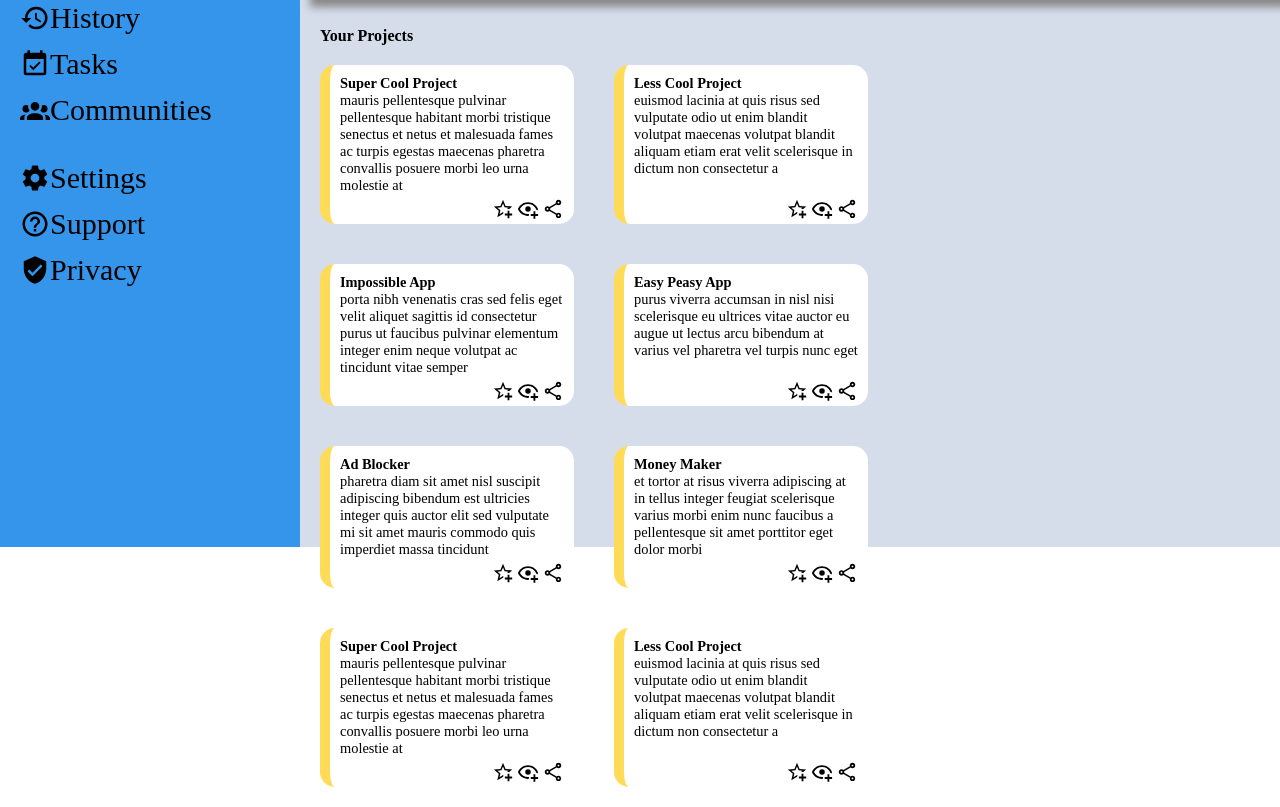
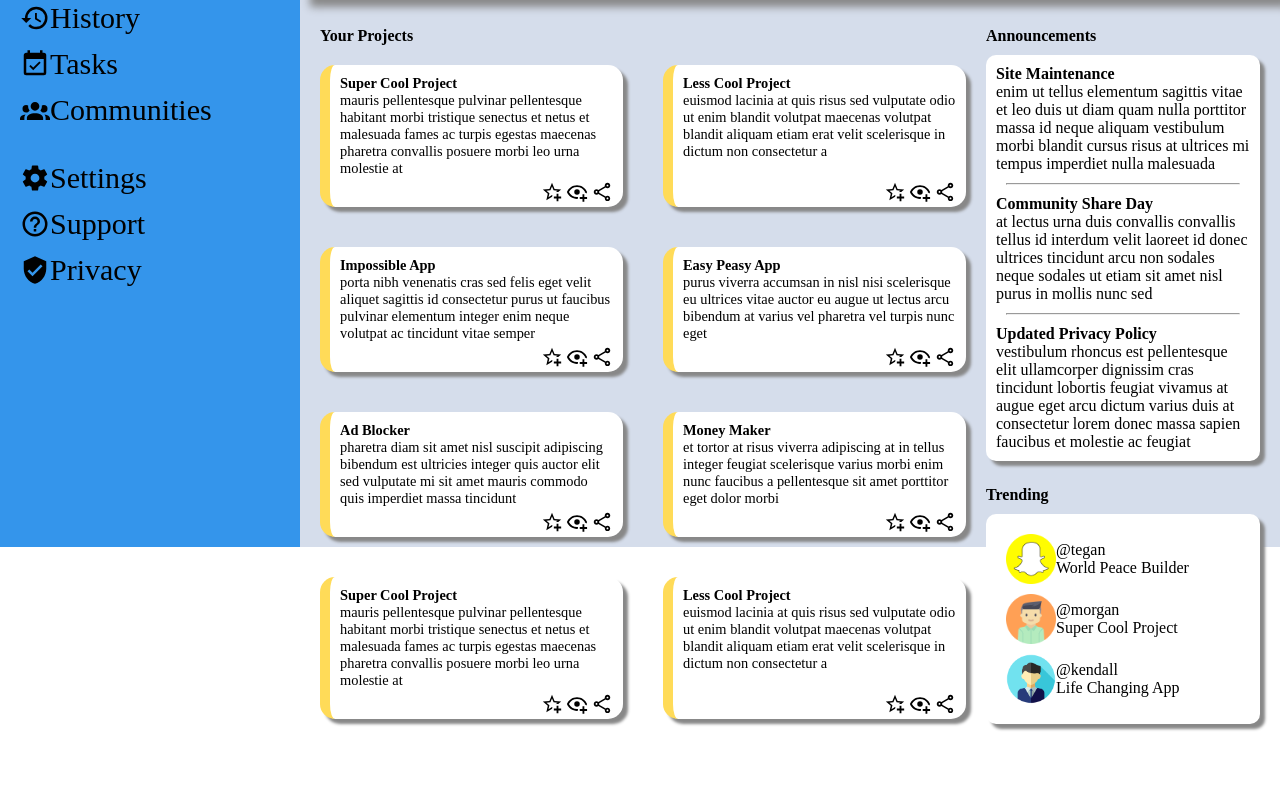
Before and after one commit to aarushi-gulati/adminDashboard, a plain HTML site: page index.html in a window 1280 px wide. Shown: the part 253-1060 px from the top of the page. After the commit the page ends 992 px from the top, so only its background shows below. Drawn offline with Linux system fonts and the light colour scheme; files whose address does not match are found by name.

Commit message:
Add announcements and trending

```diff
--- a/index.html
+++ b/index.html
@@ -197,6 +197,7 @@
                                 style="height: 1.5em; width: 1.5em;">
                             </div>
                         </div>
+
                     </div>
                     <div class="row">
                         <div class="card">
@@ -237,10 +238,53 @@
                 </div>
                 <div class="main-right">
                     <div class="announcements">
-
+                        <div style = "margin-top: 30px; font-weight: bold; ">
+                            Announcements
+                        </div>
+                        <div class = "actual">
+                            <b>Site Maintenance</b>
+                            <br>
+                            enim ut tellus elementum sagittis vitae et leo duis ut diam quam nulla porttitor massa id neque aliquam vestibulum morbi blandit cursus risus at ultrices mi tempus imperdiet nulla malesuada
+                            <hr>
+                            <b>Community Share Day</b>
+                            <br>
+                            at lectus urna duis convallis convallis tellus id interdum velit laoreet id donec ultrices tincidunt arcu non sodales neque sodales ut etiam sit amet nisl purus in mollis nunc sed
+                            <hr>
+                            <b>Updated Privacy Policy</b>
+                            <br>
+                            vestibulum rhoncus est pellentesque elit ullamcorper dignissim cras tincidunt lobortis feugiat vivamus at augue eget arcu dictum varius duis at consectetur lorem donec massa sapien faucibus et molestie ac feugiat
+                        </div>
                     </div>
                     <div class="trending">
-
+                        <div style = "margin-top: 25px; font-weight: bold; ">
+                            Trending
+                        </div>
+                        <div class="actual-trending">
+                            <div class="user">
+                                <img src = "/home/aarushi/Coding/adminDashboard/images/kisspng-snapchat-social-media-computer-icons-snap-inc-int-snapchat-5ac4e0482f5874.5738895815228519121939.png" style = "width: 50px; height: 50px;">
+                                <div class="info">
+                                    @tegan
+                                    <br>
+                                    World Peace Builder
+                                </div>
+                            </div>
+                            <div class="user">
+                                <img src = "/home/aarushi/Coding/adminDashboard/images/kisspng-computer-icons-avatar-login-user-avatar-5ac207e6c8c133.5629676315226654468223.png" style = "width: 50px; height: 50px;">
+                                <div class="info">
+                                    @morgan
+                                    <br>
+                                    Super Cool Project
+                                </div>
+                            </div>
+                            <div class="user">
+                                <img src = "/home/aarushi/Coding/adminDashboard/images/kisspng-businessperson-computer-icons-avatar-clip-art-lattice-5b0508dcaca9a5.6802267615270566047072.png" style = "width: 50px; height: 50px;">
+                                <div class="info">
+                                    @kendall
+                                    <br>
+                                    Life Changing App
+                                </div>
+                            </div>
+                        </div>
                     </div>
                 </div>
             </div>
--- a/style.css
+++ b/style.css
@@ -35,7 +35,39 @@ html,body { height:100%; }
 .main-left{
     display: flex;
     flex-direction: column;
-    width:60%;
+    max-width:70%;
+}
+
+.main-right{
+    max-width: 30%;
+}
+
+.actual{
+    background-color: white;
+    margin-right: 20px;
+    padding: 10px;
+    margin-top: 10px;
+    border-radius: 10px;
+    box-shadow: 5px 5px 3px #888888;
+}
+
+hr{
+    margin: 10px;
+}
+
+.actual-trending{
+    background-color: white;
+    padding: 10px;
+    border-radius: 10px;
+    box-shadow: 5px 5px 3px #888888;
+    margin-top: 10px;
+    margin-right: 20px;
+}
+
+.user{
+    display: flex;
+    margin: 10px;
+    align-items: center;
 }
 
 .card{
@@ -47,6 +79,7 @@ html,body { height:100%; }
     margin: 20px;
     font-size: 0.9em;
     position: relative;
+    box-shadow: 5px 5px 3px #888888;
 }
 
 .writing{
```
Also changed, not shown: images/User-Avatar-Profile-PNG-Isolated-Transparent-Picture.png (added), images/kisspng-businessperson-computer-icons-avatar-clip-art-lattice-5b0508dcaca9a5.6802267615270566047072.png (added), images/kisspng-computer-icons-avatar-login-user-avatar-5ac207e6c8c133.5629676315226654468223.png (added), images/kisspng-snapchat-social-media-computer-icons-snap-inc-int-snapchat-5ac4e0482f5874.5738895815228519121939.png (added).
